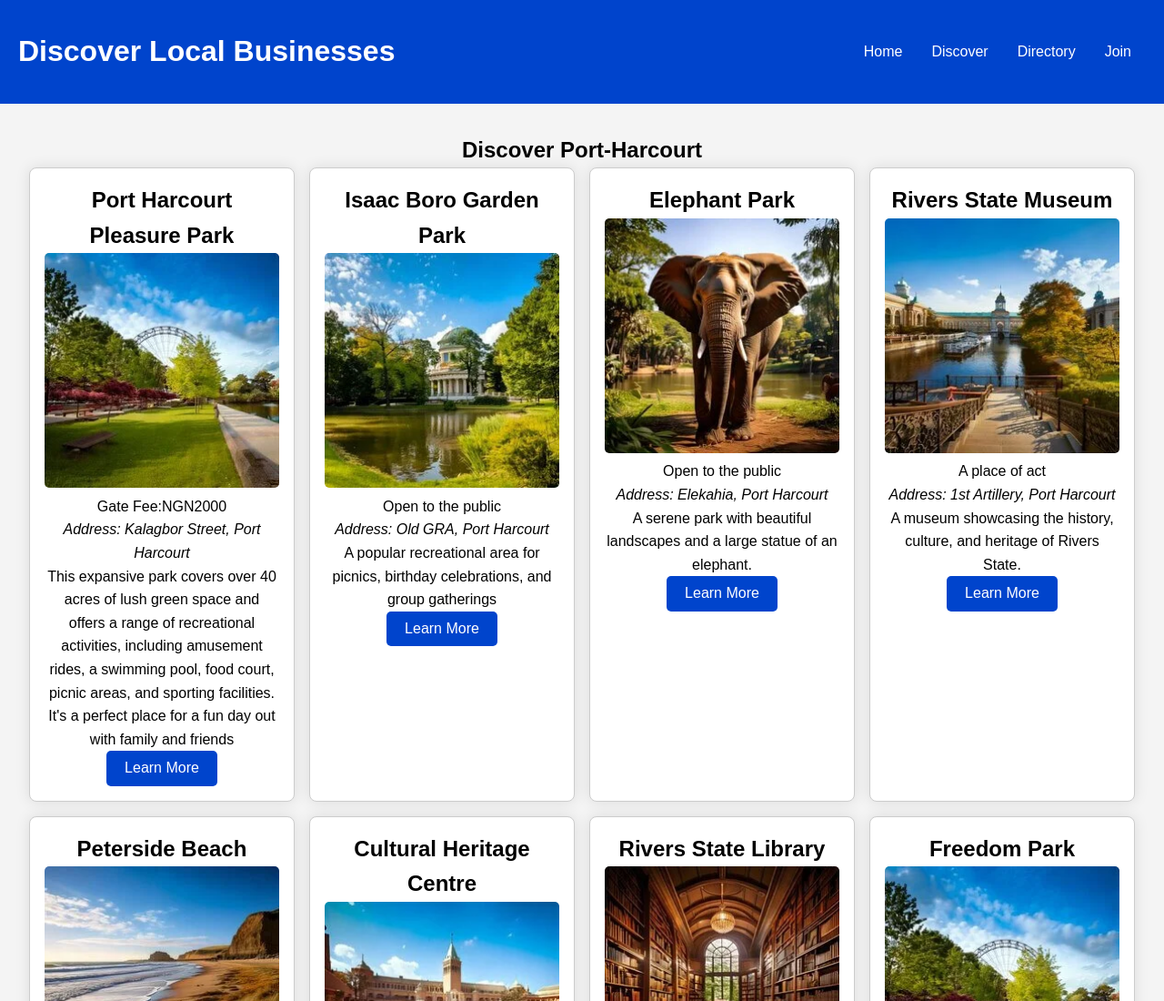
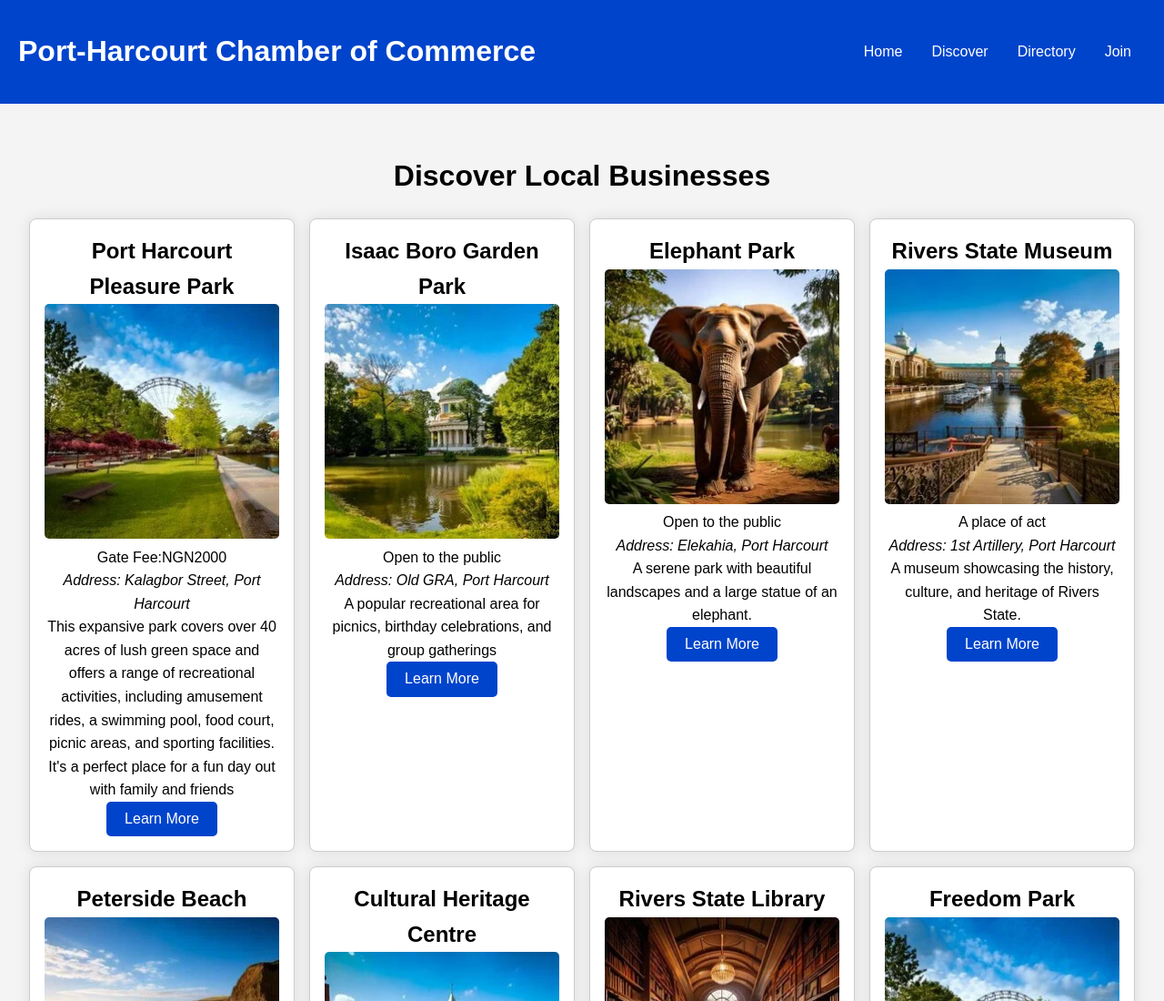
Before and after one commit to Bimbolin/wdd231, a plain HTML site: page chamber/discover.html in a window 1280 px wide. Shown: the top 1100 px of the page at 91% size. Drawn offline with Linux system fonts and the light colour scheme; a script that the page names is missing.

Commit message:
Add files via upload

```diff
--- a/chamber/discover.html
+++ b/chamber/discover.html
@@ -3,7 +3,7 @@
 <head>
     <meta charset="UTF-8">
     <meta name="viewport" content="width=device-width, initial-scale=1.0">
-    <title>Port-Harcourt Chamber of Commerce - Discover</title>
+    <title>Discover Local Businesses</title>
     <meta name="description" content="Discover the top attractions in our area.">
     <meta name="author" content="Bimbola Osho-lowu">
     <link rel="preconnect" href="https://fonts.googleapis.com">
@@ -27,7 +27,7 @@
 </head>
 <body>
     <header>
-        <h1>Discover Local Businesses</h1>
+        <h1>Port-Harcourt Chamber of Commerce</h1>
         <nav>
             <ul>
                 <li><a href="index.html">Home</a></li>
@@ -38,7 +38,7 @@
         </nav>
     </header>
     <main>
-    <h2>Discover Port-Harcourt</h2>
+    <h1>Discover Local Businesses</h1>
         <section class="cards">
             <div class="card" id="card1">
                 <h2>Port Harcourt Pleasure Park</h2>
```
